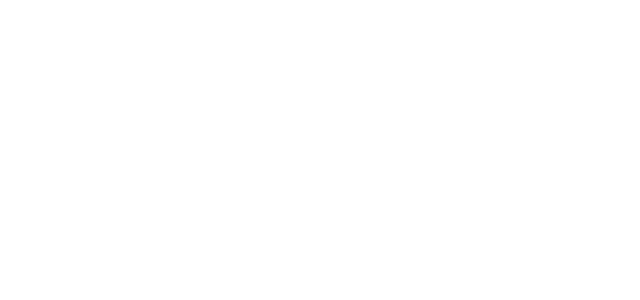
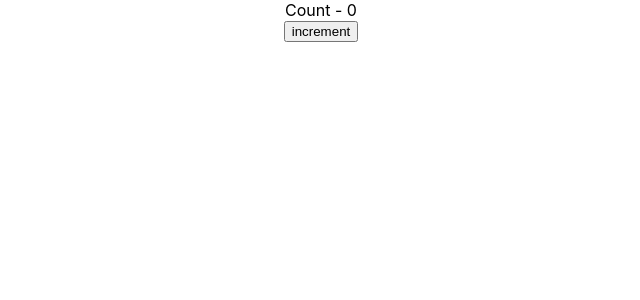
Before and after one commit to jailbreakerVC/react_course, a React (Create React App) app: page / in a window 1280 px wide. Shown: the top 300 px of the page, without its empty margins (319-959 px from the left). Built offline with nearby package versions, Linux system fonts and the light colour scheme.

Commit message:
change state

```diff
--- a/src/App.js
+++ b/src/App.js
@@ -4,12 +4,14 @@
 import Greet from './components/great'
 import Welcome from './components/welcome';
 import Message from './components/message';
+import Counter from './components/counter';
+
 class App extends Component {
   render() {
     return (
       <div className="App">
         {/* <h1>hi mom😊</h1> */}
-        {/* <Counter></Counter> */}
+        <Counter></Counter>
         {/*</div><Greet name="not vijit" age='18'>
           <p>This is  children</p>
         </Greet>
--- a/src/components/counter.js
+++ b/src/components/counter.js
@@ -1,13 +1,29 @@
-import { Component } from "react";
+import React, { Component } from 'react'
 
 class Counter extends Component {
-    render() {
-        return (
-            <div>
-                count
-            </div>
-        )
+
+    constructor(props) {
+      super(props)
+
+      this.state = {
+         count : 0
+      }
     }
+    increment () {
+        this.setState({
+            count: this.state.count +1
+        })
+        console.log(this.state.count)
+
+    }
+
+  render() {
+    return(<div>
+         <div>Count - {this.state.count}</div>
+         <button onClick={() => this.increment()}>increment</button>
+    </div>)
+
+  }
 }
 
 export default Counter
```
